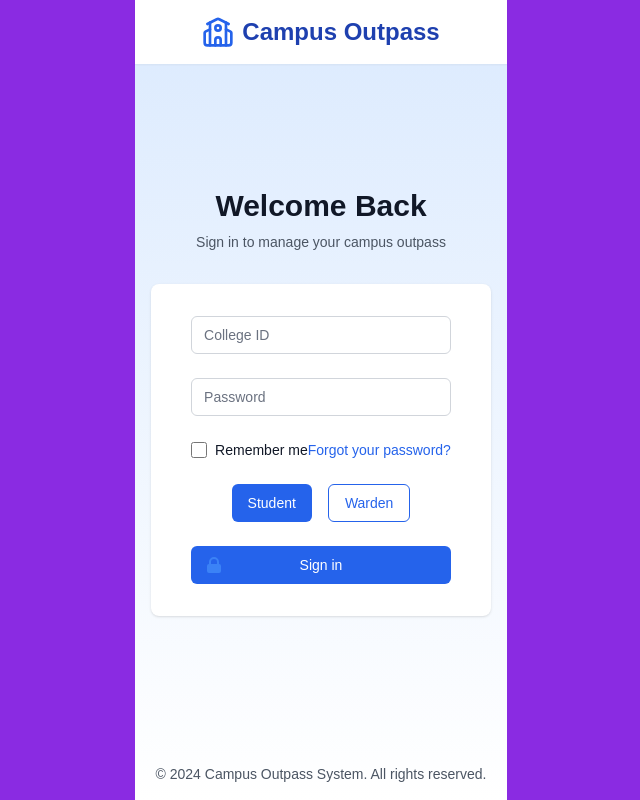
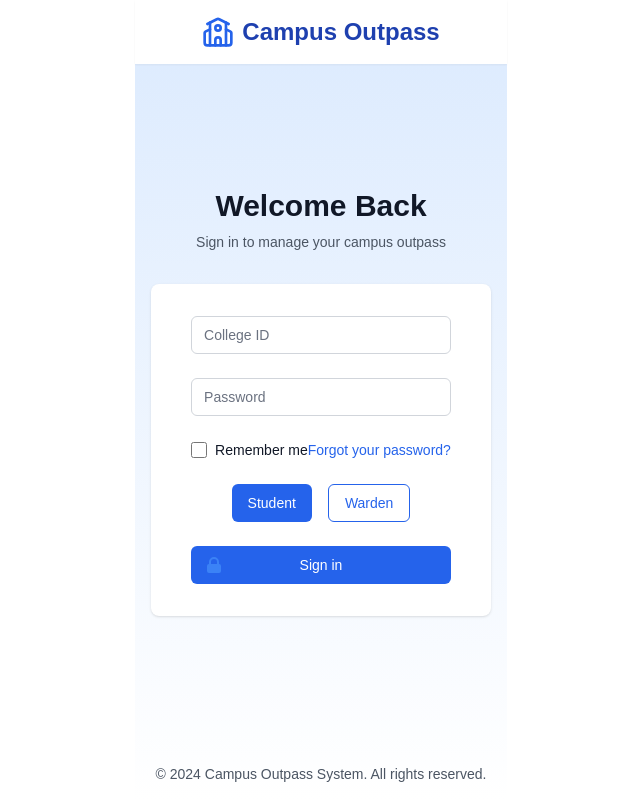
Before and after one commit to nida-khan-02/Outpass-Management-System, a React (Create React App) app in the folder my-outpass/: page / in a window 1280 px wide. Shown: the whole page, without its empty margins (319-959 px from the left). Built offline with nearby package versions, Linux system fonts and the light colour scheme; the HTML template or start-up script is replaced by a standard one.

Commit message:
background changed

```diff
--- a/my-outpass/src/index.css
+++ b/my-outpass/src/index.css
@@ -15,7 +15,7 @@ body {
   justify-content: center;
   align-items: center;
   min-height: 100vh;
-  background-color: blueviolet;
+  background-color: white;
 }
 
 code {
```
